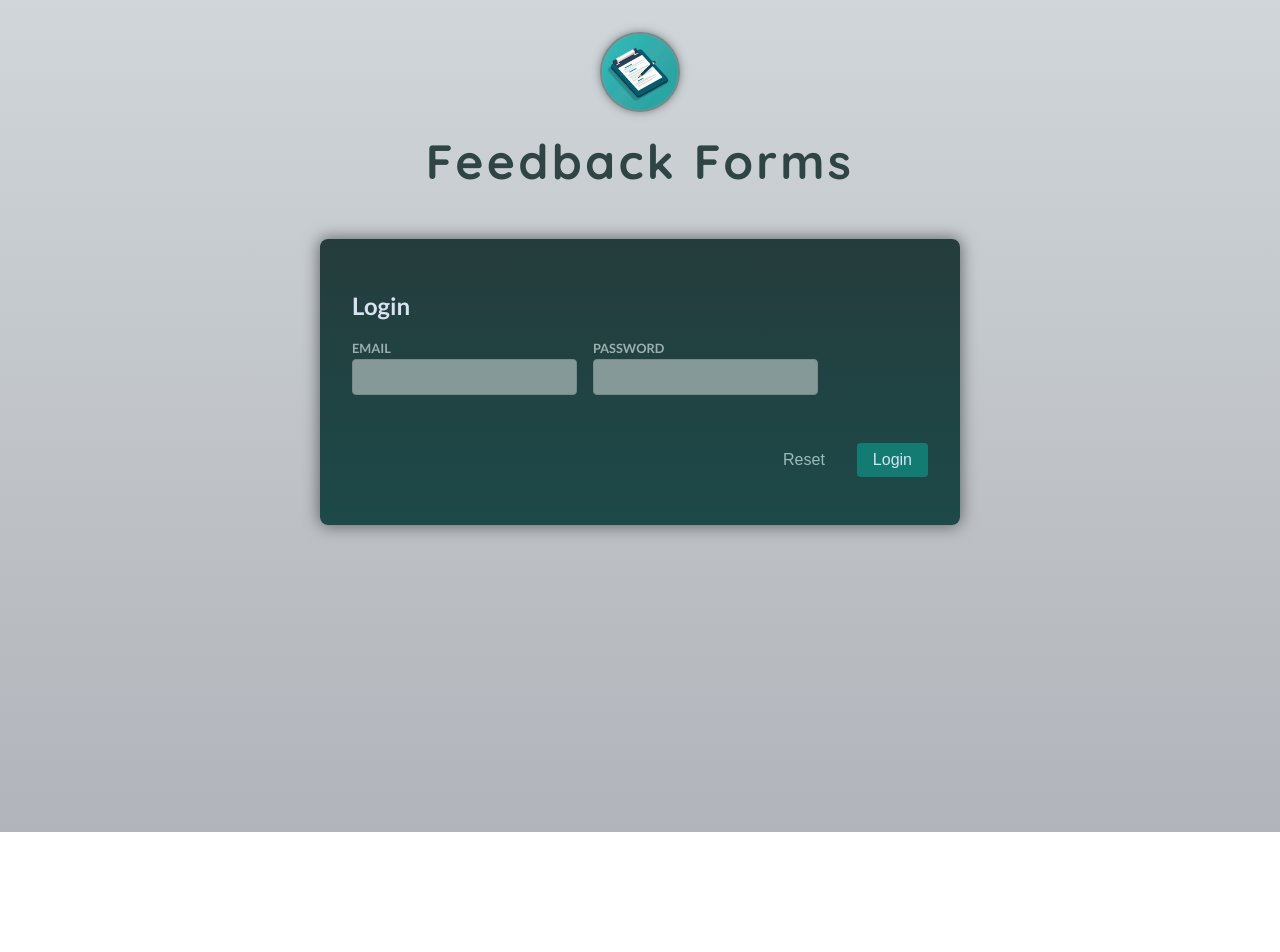
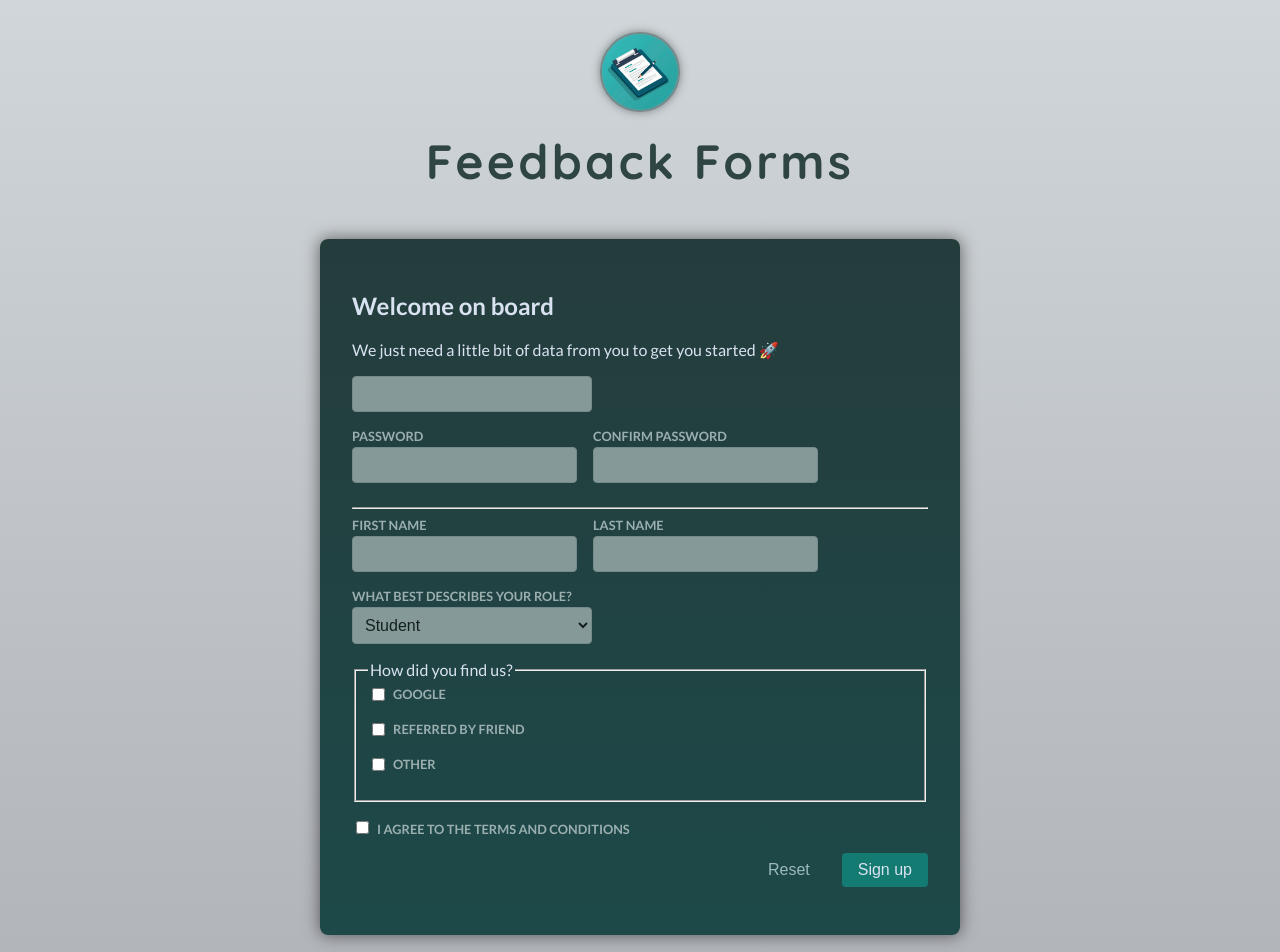
Before and after one commit to Rod7678/FormHandlingUsingReact, a React (Vite) app: page / in a window 1280 px wide. Shown: the top 952 px of the page. Before the commit the page ends 832 px from the top, so only its background shows below. Built offline with nearby package versions, Linux system fonts and the light colour scheme.

Commit message:
Added required in signup form

```diff
--- a/src/App.jsx
+++ b/src/App.jsx
@@ -1,6 +1,6 @@
 import Header from './components/Header.jsx';
-import Login from './components/Login.jsx';
-// import SignUp from './components/SignUp.jsx';
+// import Login from './components/Login.jsx';
+import SignUp from './components/SignUp.jsx';
 // import Login from './components/StateLogin.jsx';
 
 function App() {
@@ -8,8 +8,8 @@
     <>
       <Header />
       <main>
-        {/* <SignUp /> */}
-        <Login />
+        <SignUp />
+        {/* <Login /> */}
       </main>
     </>
   );
--- a/src/components/SignUp.jsx
+++ b/src/components/SignUp.jsx
@@ -16,13 +16,13 @@
 
             <div className="control">
                 <lable htmlFor="email"></lable>
-                <input type="email" name="email" id="email" />
+                <input type="email" name="email" id="email" required/>
             </div>
 
             <div className="control-row">
                  <div className="control">
           <label htmlFor="password">Password</label>
-          <input id="password" type="password" name="password" />
+          <input id="password" type="password" name="password" required minLength={6}/>
         </div>
 
         <div className="control">
@@ -31,6 +31,8 @@
             id="confirm-password"
             type="password"
             name="confirm-password"
+            required
+            minLength={6}
           />
         </div>
             </div>
@@ -39,18 +41,18 @@
       <div className="control-row">
         <div className="control">
           <label htmlFor="first-name">First Name</label>
-          <input type="text" id="first-name" name="first-name" />
+          <input type="text" id="first-name" name="first-name" required/>
         </div>
 
         <div className="control">
           <label htmlFor="last-name">Last Name</label>
-          <input type="text" id="last-name" name="last-name" />
+          <input type="text" id="last-name" name="last-name" required/>
         </div>
       </div>
 
       <div className="control">
         <label htmlFor="phone">What best describes your role?</label>
-        <select id="role" name="role">
+        <select id="role" name="role" required>
           <option value="student">Student</option>
           <option value="teacher">Teacher</option>
           <option value="employee">Employee</option>
@@ -89,7 +91,7 @@
 
       <div className="control">
         <label htmlFor="terms-and-conditions">
-          <input type="checkbox" id="terms-and-conditions" name="terms" />I
+          <input type="checkbox" id="terms-and-conditions" name="terms" required/>I
           agree to the terms and conditions
         </label>
       </div>
```
